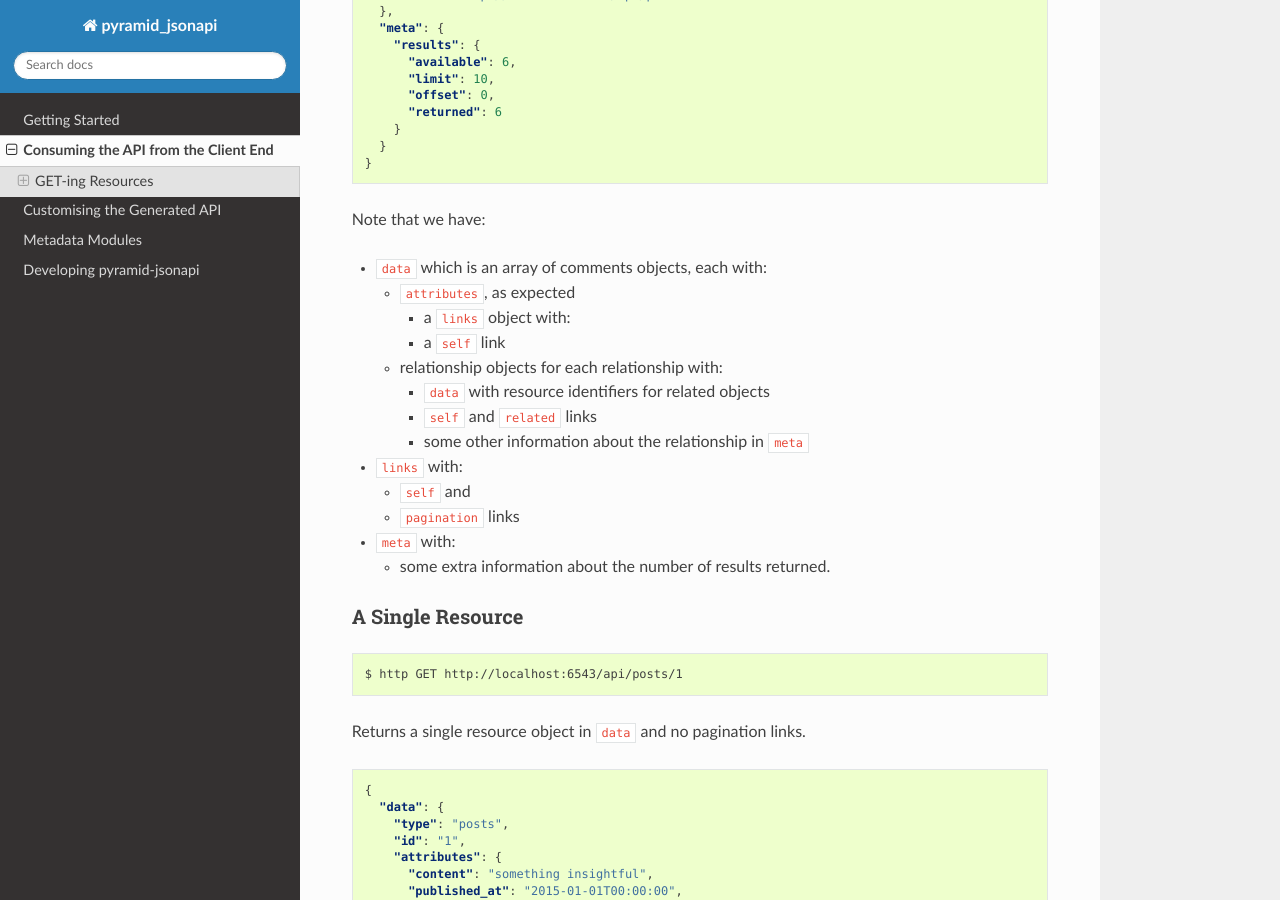
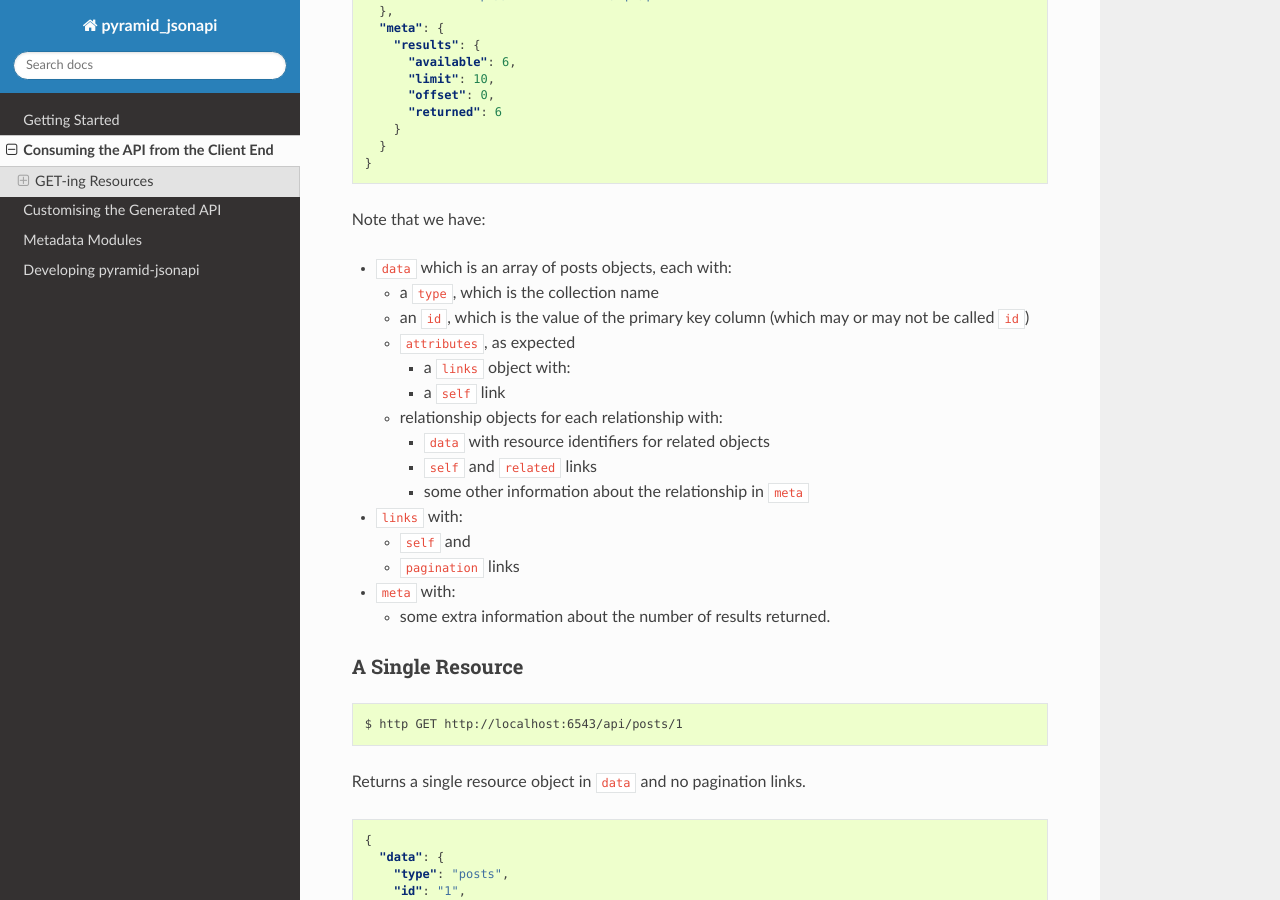
Before and after one commit to colinhiggs/pyramid-jsonapi, a Sphinx documentation site: the page built from docs/source/client.rst, in a window 1280 px wide and 900 px high, scrolled down 1434 px. Built offline with Sphinx 7.4.7 and the Read the Docs theme 2.0.0, drawn with Linux system fonts in a browser that asks for light colours; pages that are not in the unit, such as notebooks, are missing from menus.

Commit message:
Document type and id in returned JSON.

```diff
--- a/docs/source/client.rst
+++ b/docs/source/client.rst
@@ -95,7 +95,11 @@ A Collection
 
 Note that we have:
 
-* ``data`` which is an array of comments objects, each with:
+* ``data`` which is an array of posts objects, each with:
+
+  * a ``type``, which is the collection name
+
+  * an ``id``, which is the value of the primary key column (which may or may not be called ``id``)
 
   * ``attributes``, as expected
 
```
